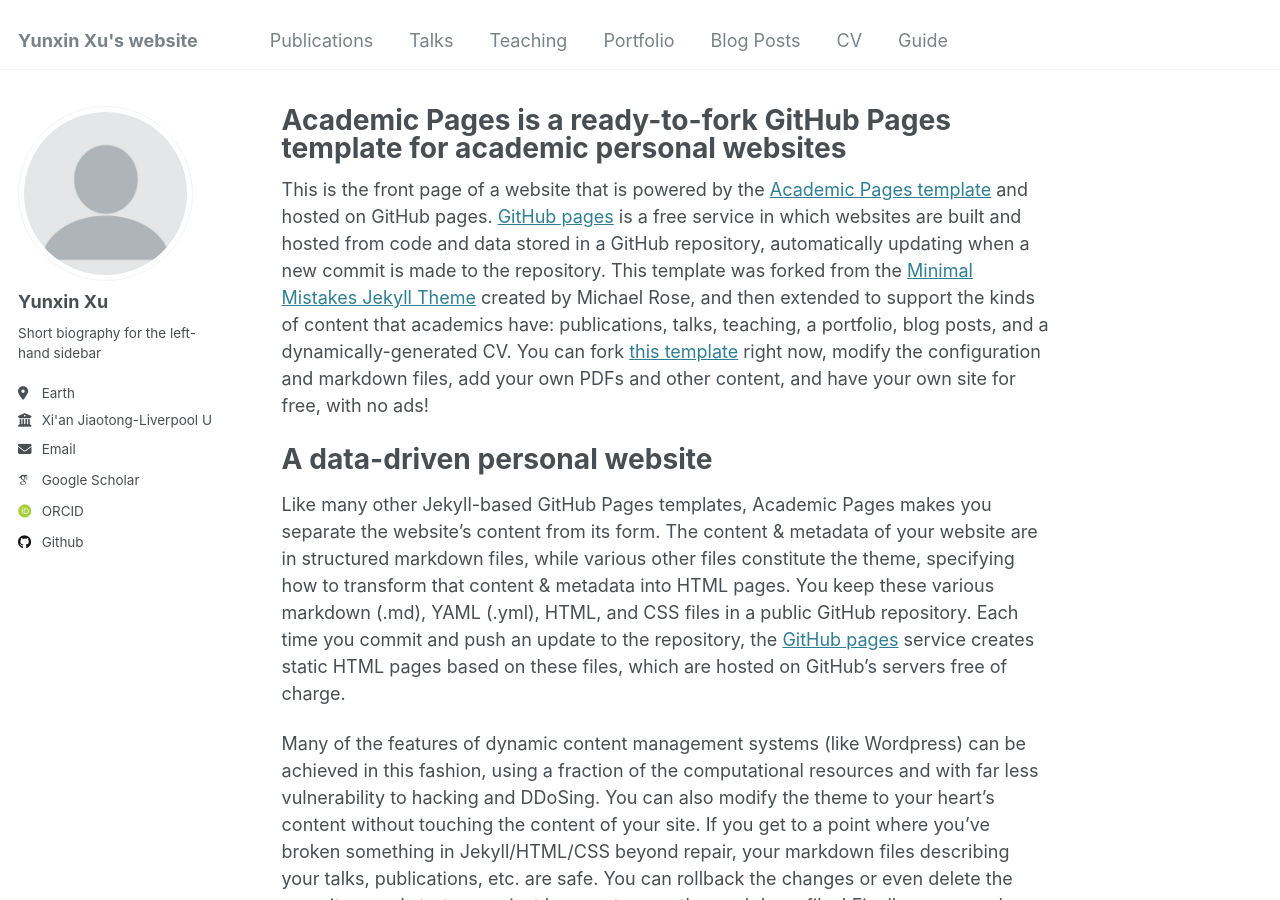
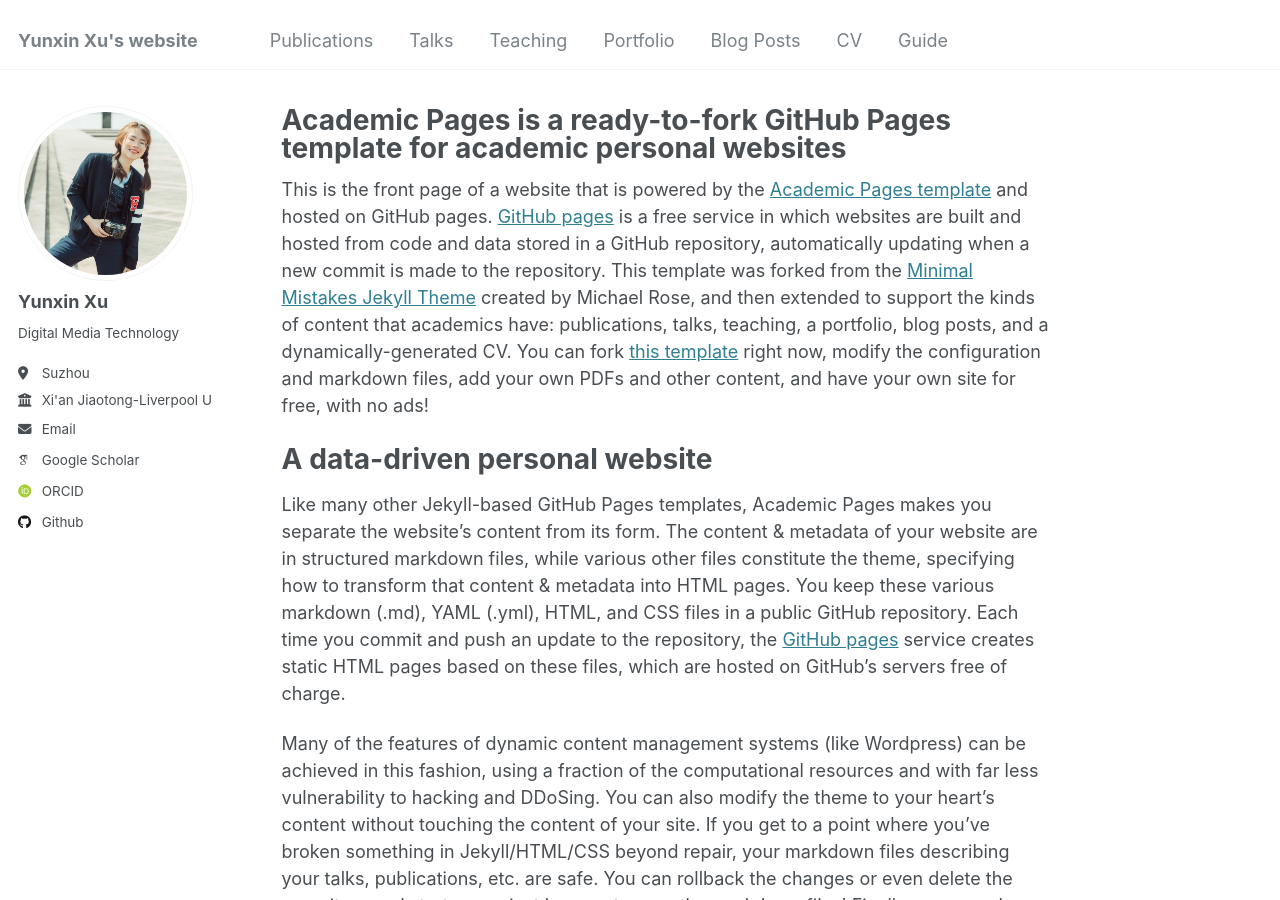
Before and after one commit to XYXtobeno1/yunxin.github.io, a Jekyll site: the page built from _pages/about.md, in a window 1280 px wide and 900 px high. Built offline with Jekyll 4.4.1, drawn with Linux system fonts in a browser that asks for light colours; some web fonts are replaced.

Commit message:
Update _config.yml

```diff
--- a/_config.yml
+++ b/_config.yml
@@ -21,20 +21,20 @@ repository               : "yunxin.github.io"
 #               Additional customization can be done by editing /_includes/author-profile.html
 author:
   # Biographic information
-  avatar           : "profile.png"
+  avatar           : "me.jpg"
   name             : "Yunxin Xu"
   pronouns         : # example: "she/her"
-  bio              : "Short biography for the left-hand sidebar"
-  location         : "Earth"
+  bio              : "Digital Media Technology"
+  location         : "Suzhou"
   employer         : "Xi'an Jiaotong-Liverpool University"
   uri              : # URL
   email            : "Yunxin.Xu21@student.xjtlu.edu.cn"
 
   # Academic websites
   arxiv            : # URL - Update with the correct link to your profile
-  googlescholar    : "https://scholar.google.com/citations?user=PS_CX0AAAAAJ"
+  googlescholar    : "https://scholar.google.com.hk/citations?user=zWp_7K4AAAAJ&hl=zh-CN"
   impactstory      : # URL
-  orcid            : "http://orcid.org/yourorcidurl"
+  orcid            : "https://orcid.org/my-orcid?orcid=0009-0007-5671-2516"
   semantic         : # URL
   pubmed           : #
   researchgate     : # URL
```
